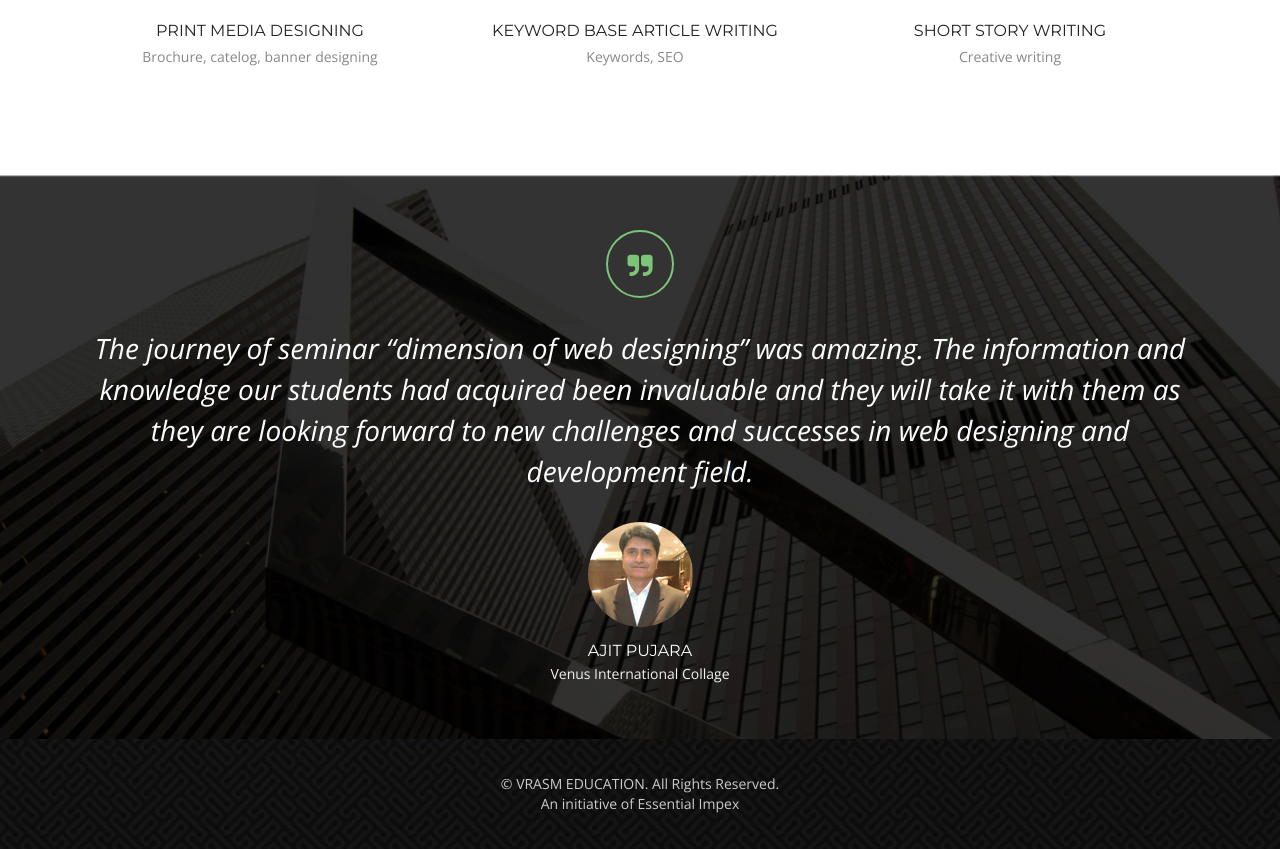
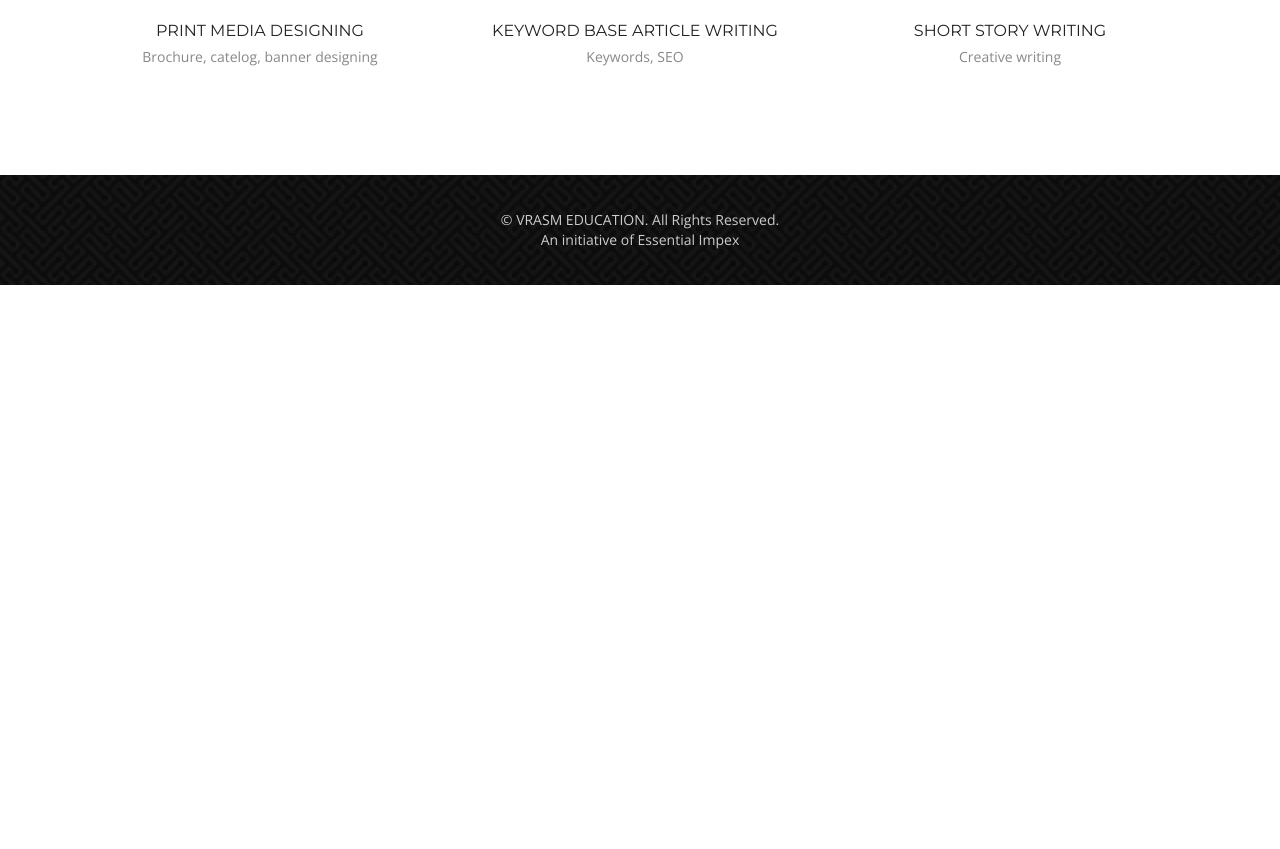
Before and after one commit to vrundag91/git_commands, a plain HTML site: page index.html in a window 1280 px wide. Shown: the part 3766-4615 px from the top of the page. After the commit the page ends 4051 px from the top, so only its background shows below. Drawn offline with nearby package versions, Linux system fonts and the light colour scheme.

Commit message:
removing testimonials

```diff
--- a/index.html
+++ b/index.html
@@ -225,23 +225,7 @@
 </section><!--main-section-end-->
 
 
-<section class="main-section client-part" id="client"><!--main-section client-part-start-->
-	<div class="container">
-		<b class="quote-right wow fadeInDown delay-03"><i class="fa-quote-right"></i></b>
-    	<div class="row">
-        	<div class="col-lg-12">
-            	<p class="client-part-haead wow fadeInDown delay-05"> The journey of seminar “dimension of web designing” was amazing. The information and knowledge our students had acquired been invaluable and they will take it with them as they are looking forward to new challenges and successes in web designing and development field.</p>
-            </div>
-        </div>
-    	<ul class="client wow fadeIn delay-05s">
-        	<li><a href="#">
-            	<img src="img/client-pic1.jpg" alt="">
-                <h3>Ajit Pujara</h3>
-                <span>Venus International Collage</span>
-            </a></li>
-        </ul>
-    </div>
-</section><!--main-section client-part-end-->
+<!--main-section client-part-end-->
 <!--<div class="c-logo-part"><!--c-logo-part-start-
 	<div class="container">
     	<ul>
```
